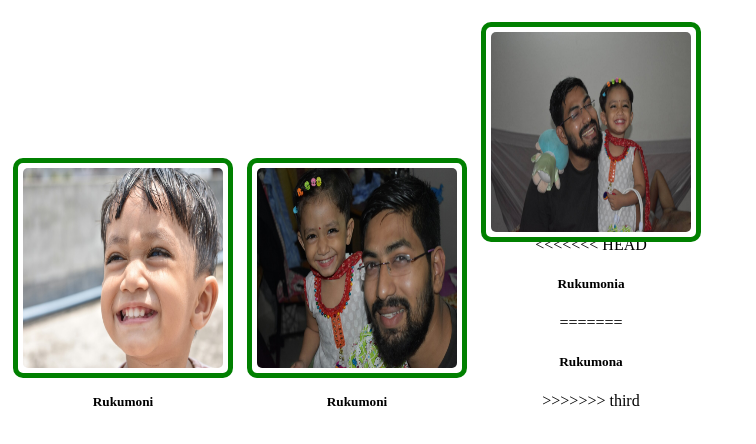
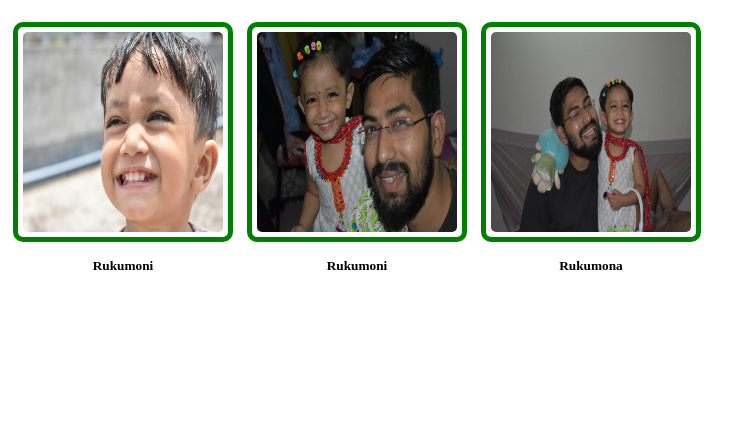
Before and after one commit to Ruman-Islam/my-first-repo, a plain HTML site: page index.html in a window 1280 px wide. Shown: the part 110-554 px from the top of the page, without its empty margins (0-756 px from the left). Drawn offline with Linux system fonts and the light colour scheme.

Commit message:
final added:

```diff
--- a/index.html
+++ b/index.html
@@ -22,11 +22,7 @@
     </div>
     <div class="img"><img src="images/3.jpg" alt="">
         <div>
-<<<<<<< HEAD
-            <h5>Rukumonia</h5>
-=======
             <h5>Rukumona</h5>
->>>>>>> third
         </div>
     </div>
 </body>
```
